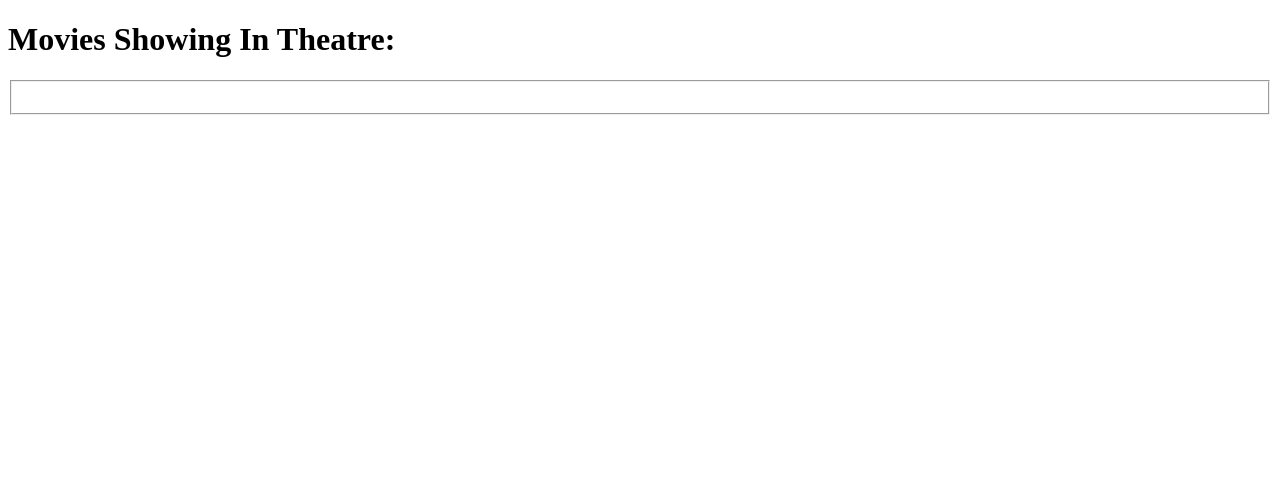
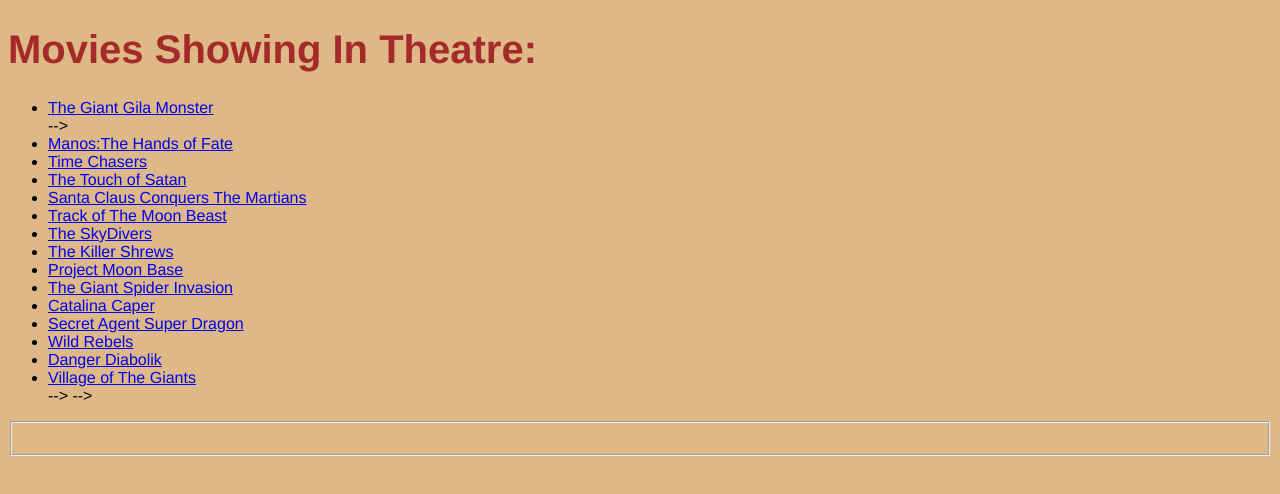
Before and after one commit to Li0nelmessi/CodeChallengeWk3, a plain HTML site: page index.html in a window 1280 px wide. Drawn offline with Linux system fonts and the light colour scheme; no server answers.

Commit message:
Complete Assignment

```diff
--- a/#style.css
+++ /dev/null
@@ -1,31 +0,0 @@
-body {
-    background-color:burlywood;
-    font-family: 'Franklin Gothic Medium', 'Arial Narrow', Arial, sans-serif;
-    text-align: center;
-}
-
-.logo {
-    text-align: center;
-    font-size: 40px;
-    color: brown;
-}
-
-.container {
-    background-color: rgb(98, 111, 2);
-    text-align: center;
-}
-
-#id {
-    background-color: crimson;
-    text-align: center;
-    font-size: 40px;
-    color: black;
-}
-
-div {
-width: 700px;
-  margin: auto;
-  font-family: Helvetica Neue;
-  background-color: greenyellow;
-  padding: 30px;
-}
--- a/index.html
+++ b/index.html
@@ -1,13 +1,31 @@
 <!DOCTYPE html>
 <html>
   <head>
-    <link rel="stylesheet" href="index.css">
+    <link rel="stylesheet" href="style.css">
     <title>FLATDANGO</title>
   </head>
   <body>
+
     <div id="films">
         <h1>Movies Showing In Theatre:</h1>
-      <fieldset>
+        <ul>
+             <li><a href="https://www.gstatic.com/tv/thumb/v22vodart/2157/p2157_v_v8_ab.jpg">The Giant Gila Monster</a></li> -->
+            <li><a href="https://www.gstatic.com/tv/thumb/v22vodart/47781/p47781_v_v8_ac.jpg">Manos:The Hands of Fate</a></li>
+            <li><a href="https://www.gstatic.com/tv/thumb/v22vodart/23342/p23342_v_v8_ab.jpg">Time Chasers</a></li>
+            <li><a href="https://www.gstatic.com/tv/thumb/v22vodart/43468/p43468_v_v8_aa.jpg">The Touch of Satan</a></li>
+            <li><a href="https://www.gstatic.com/tv/thumb/v22vodart/4232/p4232_v_v8_aa.jpg">Santa Claus Conquers The Martians</a></li>
+            <li><a href= "https://www.gstatic.com/tv/thumb/v22vodart/39804/p39804_v_v8_ab.jpg">Track of The Moon Beast</a></li>
+            <li><a href="https://www.gstatic.com/tv/thumb/v22vodart/40518/p40518_v_v8_aa.jpg">The SkyDivers</a></li>
+            <li><a href="https://www.gstatic.com/tv/thumb/v22vodart/1466/p1466_v_v8_ab.jpg">The Killer Shrews</a></li>
+            <li><a href="https://www.gstatic.com/tv/thumb/v22vodart/46755/p46755_v_v8_aa.jpg">Project Moon Base</a></li>
+            <li><a href="https://www.gstatic.com/tv/thumb/v22vodart/42171/p42171_v_v8_ab.jpg">The Giant Spider Invasion</a></li>
+            <li><a href="https://www.gstatic.com/tv/thumb/v22vodart/58122/p58122_v_v8_aa.jpg">Catalina Caper</a></li>
+            <li><a href="https://www.gstatic.com/tv/thumb/v22vodart/93417/p93417_v_v8_aa.jpg">Secret Agent Super Dragon</a></li>
+            <li><a href="https://www.gstatic.com/tv/thumb/v22vodart/45367/p45367_v_v8_aa.jpg">Wild Rebels</a></li>
+            <li><a href="https://www.gstatic.com/tv/thumb/v22vodart/11850/p11850_v_v8_aa.jpg">Danger Diabolik</a></li>
+            <li><a href="https://www.gstatic.com/tv/thumb/v22vodart/37991/p37991_v_v8_aa.jpg">Village of The Giants</a></li> --> -->
+         </ul>
+            <fieldset>
         <p><span id="title"></span></p>
         <p> <span id="runtime"></span></p>
         <p><span id="description"></span></p>
@@ -17,6 +35,8 @@
       </fieldset>
     </div>
 
+
+
         <script src="index.js"></script>
         </body>
 </html>
--- a/index.js
+++ b/index.js
@@ -52,6 +52,14 @@ fetch('http://localhost:3000/films')
 					});
 					filmsDiv.appendChild(decreaseButton);
 
+        const movieImg = document.getElementById("poster");
+		const movieName = document.getElementById("filmTitle");
+		const movDes = document.getElementById("movieDescription")
+		const runTm = document.getElementById("runtime")
+		const showTm = document.getElementById("showtime")
+		const availableTckt =document.getElementById(`ticketsAvailable${data.id}`)
+
+
 					// Add the movie tickets sold
 					const ticketsSoldParagraph = document.createElement('p');
 					ticketsSoldParagraph.textContent = `Tickets sold: ${films.tickets_sold}`;
--- /dev/null
+++ b/style.css
@@ -0,0 +1,25 @@
+body {
+    background-color:burlywood;
+    font-family: 'Franklin Gothic Medium', 'Arial Narrow', Arial, sans-serif;
+    text-align: center;
+}
+
+h1 {
+    text-align:left;
+    font-size: 40px;
+    color: brown;
+}
+
+
+fieldset {
+text-align: centre;
+}
+
+img{
+  width:600px;
+  height:700px;
+}
+
+ul{
+  text-align: left;
+}
```
Also changed, not shown: 1 other file.
